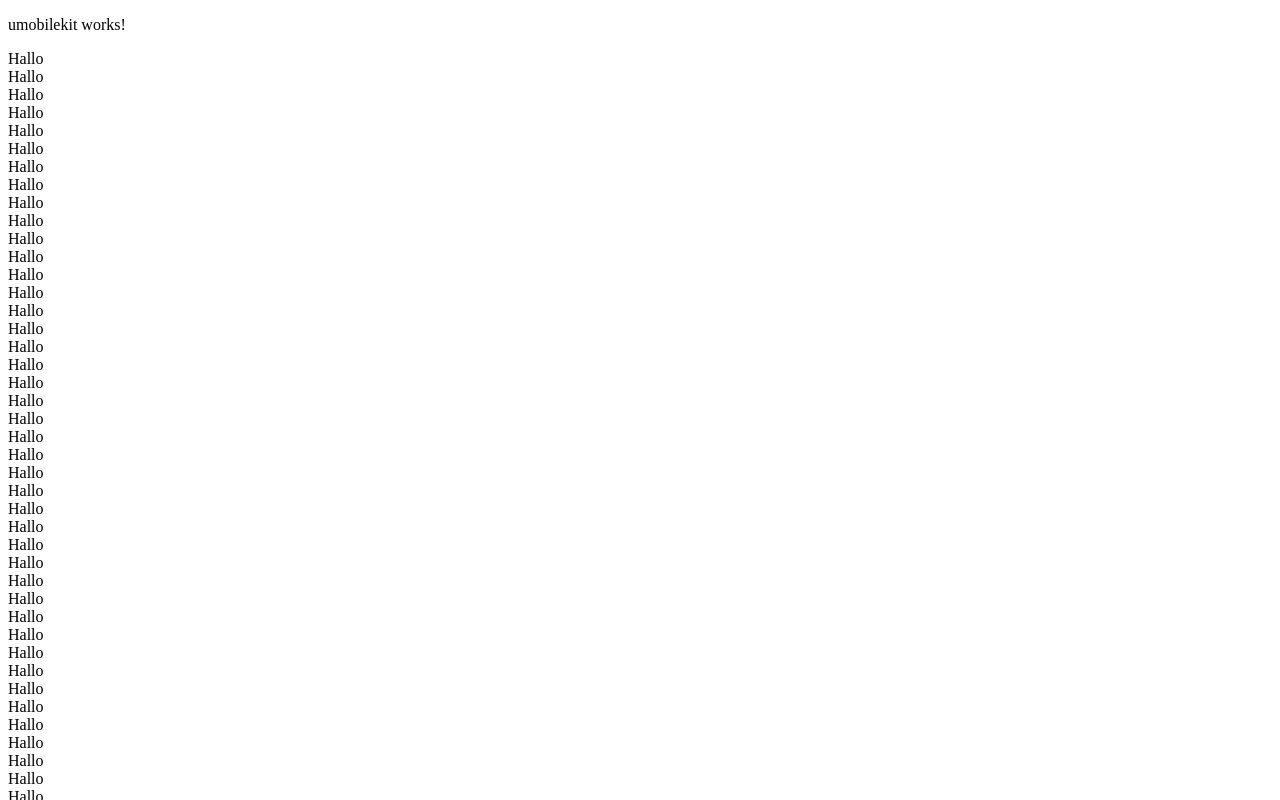
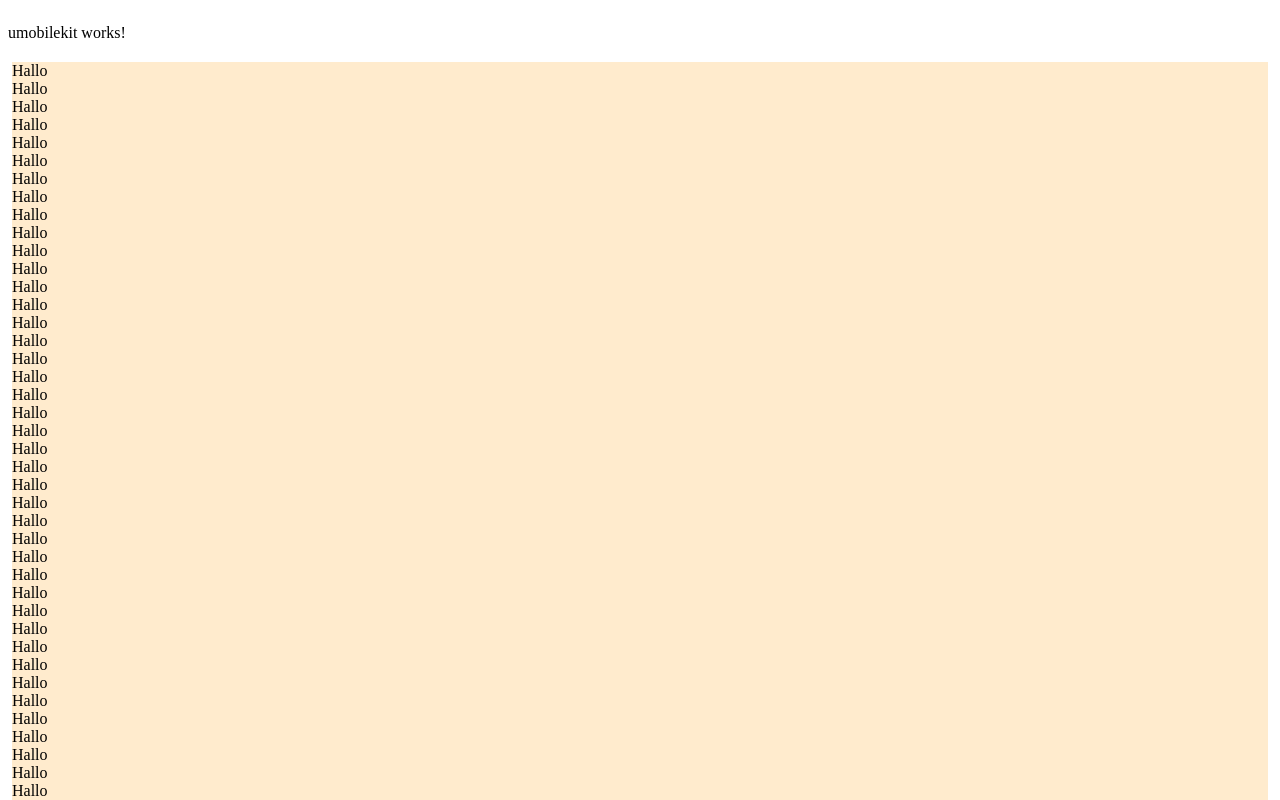
Before and after one commit to uwriegel/MobileKit, an Angular app: page / in a window 1280 px wide. Shown: the top 800 px of the page. Built offline with nearby package versions, Linux system fonts and the light colour scheme; what umobilekit would draw is missing.

Commit message:
IScroll in test app

```diff
--- a/src/app/app.component.css
+++ b/src/app/app.component.css
@@ -0,0 +1,17 @@
+:host {
+    display: flex;
+    flex-direction: column;
+    height: 100vh;
+}
+
+.content {
+    flex-grow: 1;
+    background-color: blanchedalmond;
+    margin: 4px;
+    display: flex;
+    clip-path: inset(0px 0px 0px 0px);
+}
+
+.scroller {
+    flex-grow: 1;
+}
--- a/src/app/app.component.html
+++ b/src/app/app.component.html
@@ -1,4 +1,8 @@
 <lib-umobilekit></lib-umobilekit>
-<div>
-    <div *ngFor="let item of items">Hallo</div>
+<div class="content">
+    <div class="scroller">
+        <div class="scrollcontent">
+            <div *ngFor="let item of items">Hallo</div>
+        </div>
+    </div>
 </div>
--- a/src/app/app.component.ts
+++ b/src/app/app.component.ts
@@ -1,5 +1,9 @@
 import { Component, OnInit } from '@angular/core'
 import { SetupService } from 'umobilekit'
+
+declare class IScroll {
+    constructor(wrapper: HTMLElement)
+}
 
 @Component({
   selector: 'app-root',
@@ -12,9 +16,16 @@ export class AppComponent implements OnInit {
         this.items = [...Array(50)].map((_, i) => `Eintrag ${i}`)
     }
 
+    ngAfterViewInit() {
+        const wrapper = document.getElementsByClassName("scroller")[0] as HTMLElement
+        this.iscroll = new IScroll(wrapper)
+    }
+
     items: string[]
 
     constructor(private setup: SetupService) {}
+
+    private iscroll: any
 }
 
 // TODO: <base href="./"> for Android!
```
